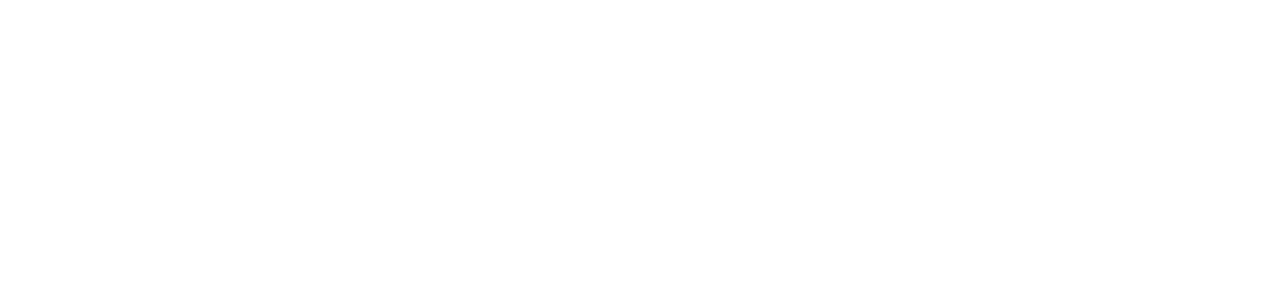
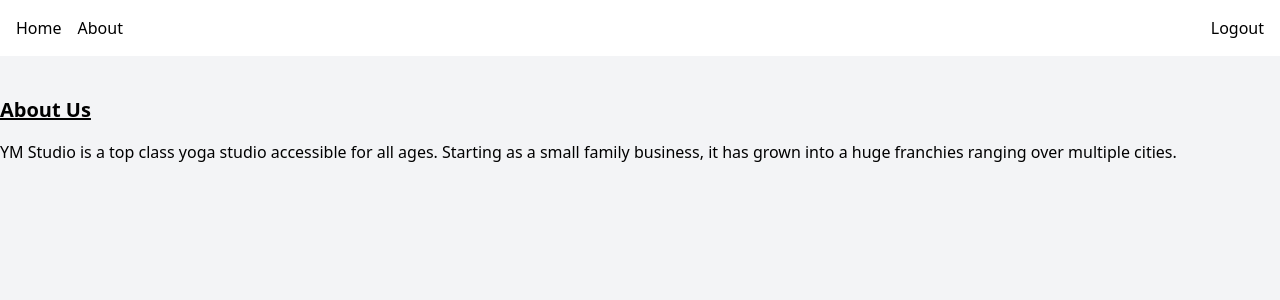
Before and after one commit to HeinMinThant117/ymstudio-codigo-frontend, a React (Create React App) app: page /about in a window 1280 px wide. Before the commit this address had no page. Shown: the top 300 px of the page. Built offline with nearby package versions, Linux system fonts and the light colour scheme; sample sign-in values are in the browser's storage.

Commit message:
Finshing touches

```diff
--- /dev/null
+++ b/src/components/AboutPage.js
@@ -0,0 +1,16 @@
+import React from "react";
+
+const AboutPage = () => {
+  return (
+    <div className="mx-auto container mt-10">
+      <h1 className="underline text-xl font-semibold mb-4">About Us</h1>
+      <p>
+        YM Studio is a top class yoga studio accessible for all ages. Starting
+        as a small family business, it has grown into a huge franchies ranging
+        over multiple cities.
+      </p>
+    </div>
+  );
+};
+
+export default AboutPage;
--- a/src/index.js
+++ b/src/index.js
@@ -11,6 +11,7 @@
 import HomePage from "./components/HomePage";
 import OrderConfirmPage from "./components/OrderConfirmPage";
 import RegisterForm from "./components/RegisterForm";
+import AboutPage from "./components/AboutPage";
 
 ReactDOM.render(
   <Provider store={store}>
@@ -20,6 +21,7 @@
           <Route index element={<HomePage />} />
           <Route path="/class-packs/:packId" element={<OrderPage />} />
           <Route path="/orders/:orderId" element={<OrderConfirmPage />} />
+          <Route path="/about" element={<AboutPage />} />
         </Route>
 
         <Route path="/login" element={<LoginForm />} />
```
